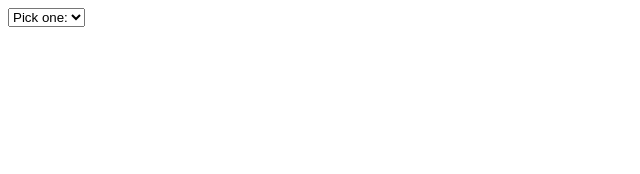
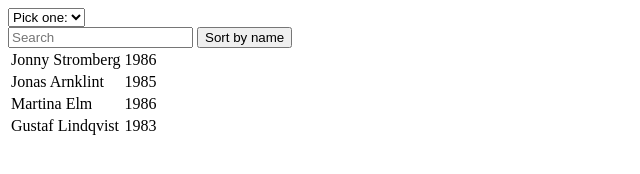
Before and after one commit to barakplasma/barakplasma.github.io, a plain HTML site: page index.html in a window 1280 px wide. Shown: the whole page, without its empty margins (0-640 px from the left). Drawn offline with Linux system fonts and the light colour scheme.

Commit message:
Update index.html

```diff
--- a/index.html
+++ b/index.html
@@ -4,3 +4,33 @@
     <option value="/bar">Bar</option>
     var value2 = "http://www.netflix.com/browse/genre/"+value;
 </select>
+
+<div id="users">
+  <input class="search" placeholder="Search" />
+  <button class="sort" data-sort="name">
+    Sort by name
+  </button>
+  <table>
+    <!-- IMPORTANT, class="list" have to be at tbody -->
+    <tbody class="list">
+      <tr>
+        <td class="name">Jonny Stromberg</td>
+        <td class="born">1986</td>
+      </tr>
+      <tr>
+        <td class="name">Jonas Arnklint</td>
+        <td class="born">1985</td>
+      </tr>
+      <tr>
+        <td class="name">Martina Elm</td>
+        <td class="born">1986</td>
+      </tr>
+      <tr>
+        <td class="name">Gustaf Lindqvist</td>
+        <td class="born">1983</td>
+      </tr>
+    </tbody>
+  </table>
+
+</div>
+<script src="http://listjs.com/no-cdn/list.js"></script>
```
